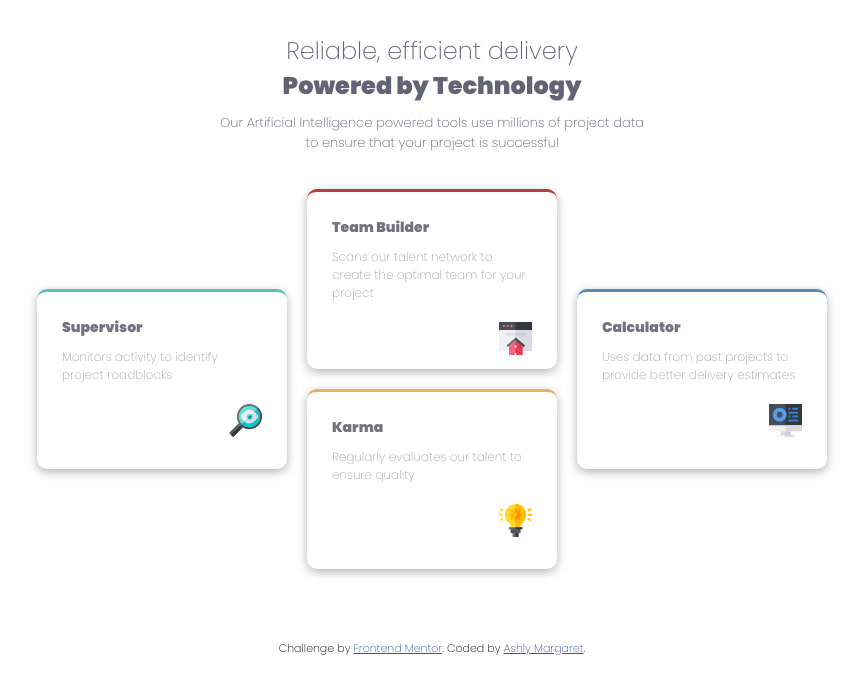
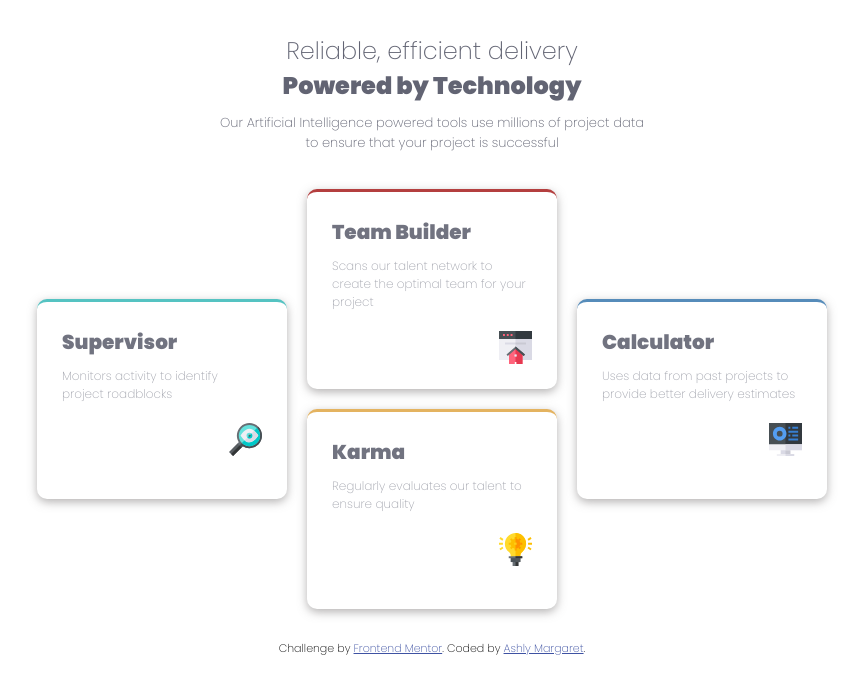
Before and after one commit to AshlyMargaret/Four-card-feature-section, a plain HTML site: page index.html in a window 1280 px wide. Shown: the whole page, without its empty margins (208-1071 px from the left). Drawn offline with Linux system fonts and the light colour scheme.

Commit message:
font size and height propery updated

```diff
--- a/style.css
+++ b/style.css
@@ -45,7 +45,7 @@ h2{
 }
 .card1{
     width: 250px;
-    height: 180px;
+    height: 200px;
     background-color: white;
     border-top: 3px solid;
     border-color: #55C3C2;
@@ -58,7 +58,7 @@ h2{
 
 .card4{
     width: 250px;
-    height: 180px;
+    height: 200px;
     background-color: white;
     border-top: 3px solid;
     border-color: #568CBA;
@@ -75,7 +75,7 @@ h2{
 }
 .card2{
     width: 250px;
-    height: 180px;
+    height: 200px;
     background-color: white;
     align-self: flex-start;
     border-top: 3px solid;
@@ -88,7 +88,7 @@ h2{
 }
 .card3{
     width: 250px;
-    height: 180px;
+    height: 200px;
     background-color: white;
     align-self: flex-end;
     border-top: 3px solid;
@@ -149,4 +149,10 @@ footer{
         padding-left: 23px;
         padding-right: 23px;
     }
+    .text_section h3 {
+        font-size: 20px;
+    }
+    .text_section h3 {
+        font-size: 20px;
+    }
 }
```
